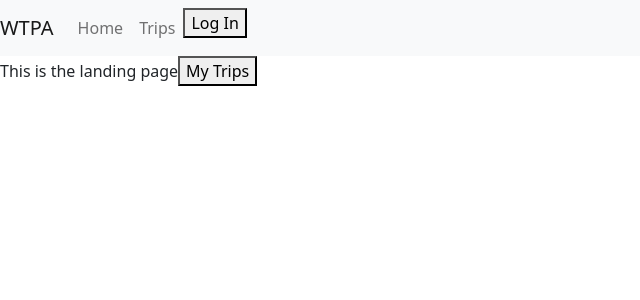
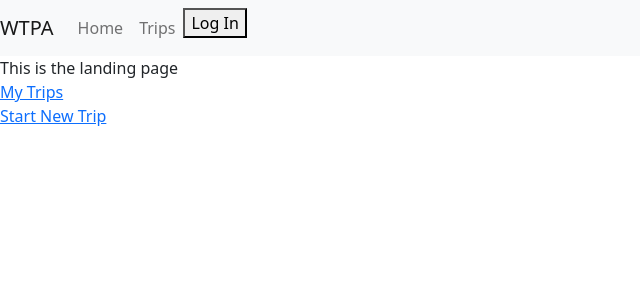
Before and after one commit to cdcolbert/Party-Time, a React (Create React App) app in the folder client/: page /landingPage in a window 1280 px wide. Shown: the top 300 px of the page, without its empty margins (0-640 px from the left). Built offline with nearby package versions, Linux system fonts and the light colour scheme; no server answers.

Commit message:
added links for myTrips and CreateNewTrip page

```diff
--- a/client/src/pages/landingPage.js
+++ b/client/src/pages/landingPage.js
@@ -5,7 +5,13 @@ function LandingPage() {
     return (
         <div>
             This is the landing page
-            <MyTrips />
+            <div>
+                <a href="/myTrips">My Trips</a>
+            </div>
+            <div>
+            <a href="/startNewTrip">Start New Trip</a>
+            </div>
+
         </div>
     )
 }
--- a/client/src/pages/myTrips.js
+++ b/client/src/pages/myTrips.js
@@ -4,6 +4,9 @@ function MyTrips() {
     return (
         <div>
             This is my trips page
+            <div>
+                <a href="/myTrips/1">Taco Tuesday</a>
+            </div>
         </div>
     )
 }
```
